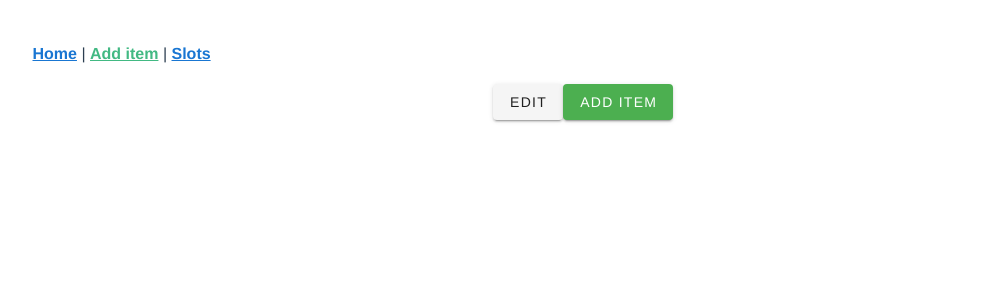
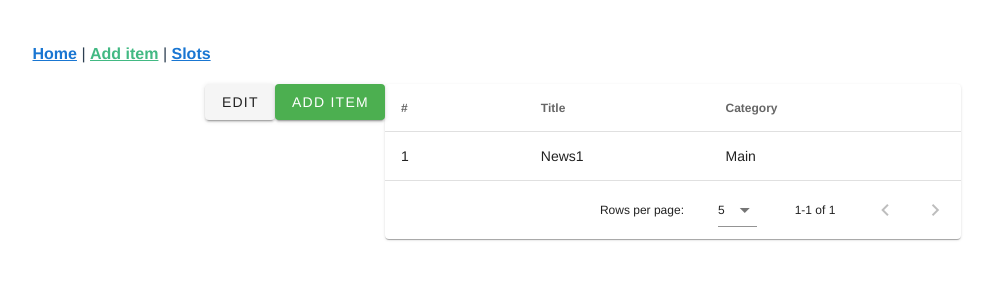
Before and after one commit to Tatiana773/vue-pp, a Vue app: page /add-item in a window 1280 px wide. Shown: the top 300 px of the page, without its empty margins (57-1050 px from the left). Built offline with nearby package versions, Linux system fonts and the light colour scheme.

Commit message:
table added

```diff
--- a/package.json
+++ b/package.json
@@ -8,6 +8,7 @@
     "lint": "vue-cli-service lint"
   },
   "dependencies": {
+    "axios": "^1.3.6",
     "core-js": "^3.8.3",
     "vue": "^2.6.14",
     "vue-router": "^3.5.1",
--- a/src/components/AddItem/AddItem.vue
+++ b/src/components/AddItem/AddItem.vue
@@ -69,14 +69,20 @@
                 </v-card-actions>
             </v-card>
         </v-dialog>
+        <ItemsTable/>
     </v-row>
+
 </template>
 
 <script>
+import ItemsTable from '../Table/Table.vue';
 const requiredField = v => !!v && !!v.length || 'This field is required'
 
 export default {
     name: 'AddItem',
+    components: {
+        ItemsTable,
+    },
     computed: {
         buttonText() {
             const isCreating = Object.keys(this.newsItem).length === 0
--- /dev/null
+++ b/src/components/Table/Table.vue
@@ -0,0 +1,32 @@
+<template>
+    <v-data-table
+      :headers="headers"
+      :items="news"
+      :items-per-page="5"
+      class="elevation-1"
+    ></v-data-table>
+  </template>
+<script>
+export default {
+    name: 'ItemsTable',
+  data () {
+    return {
+      headers: [
+        {
+          text: '#',
+          value: 'number',
+        },
+        { text: 'Title', value: 'title' },
+        { text: 'Category', value: 'category' },
+      ],
+        news: [
+        {
+          number: '1',
+          title: "News1",
+          category: "Main",
+        },
+    ]
+    }
+  },
+}
+</script>
```
Also changed, not shown: 1 other file (tests, documents, lock files or other folders).
